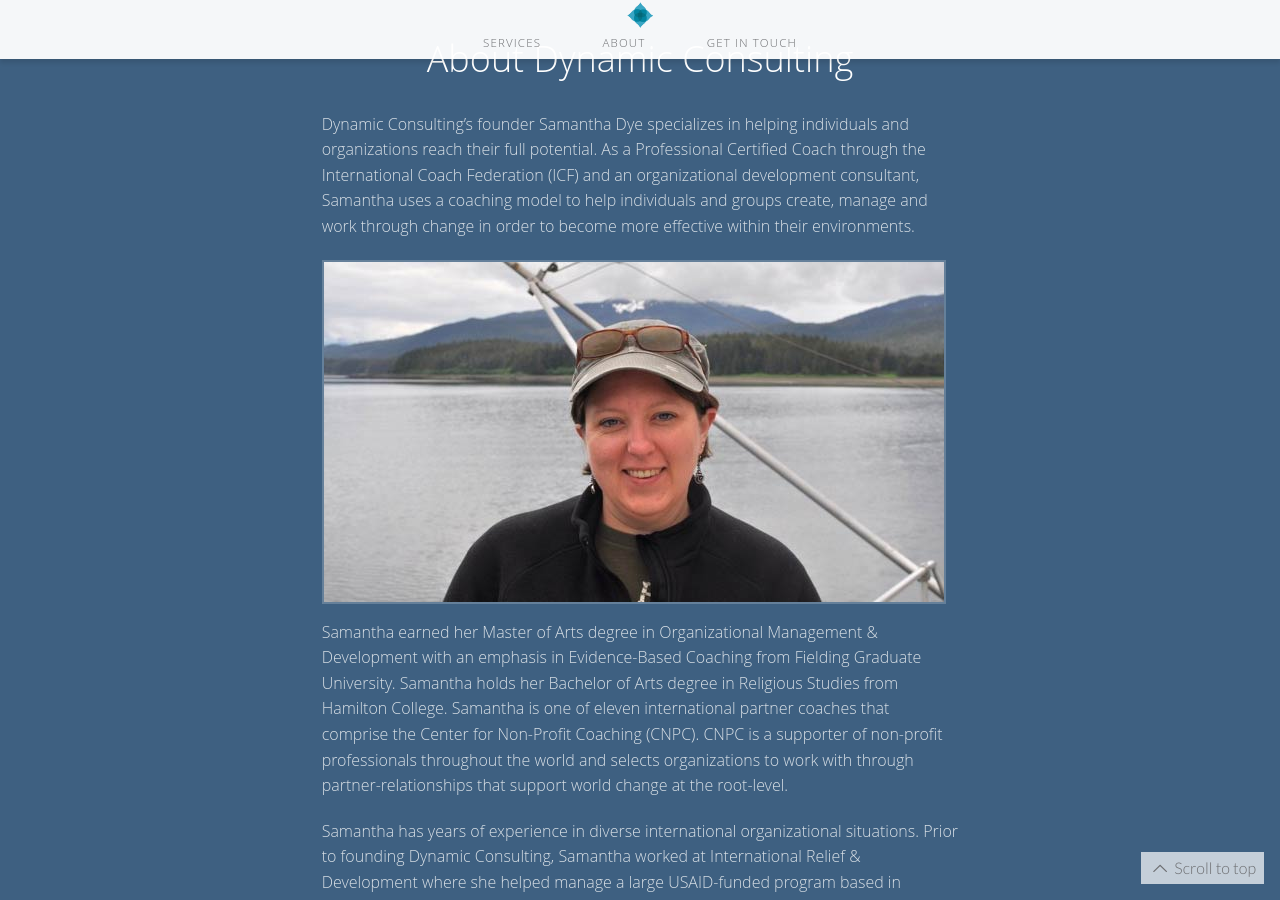
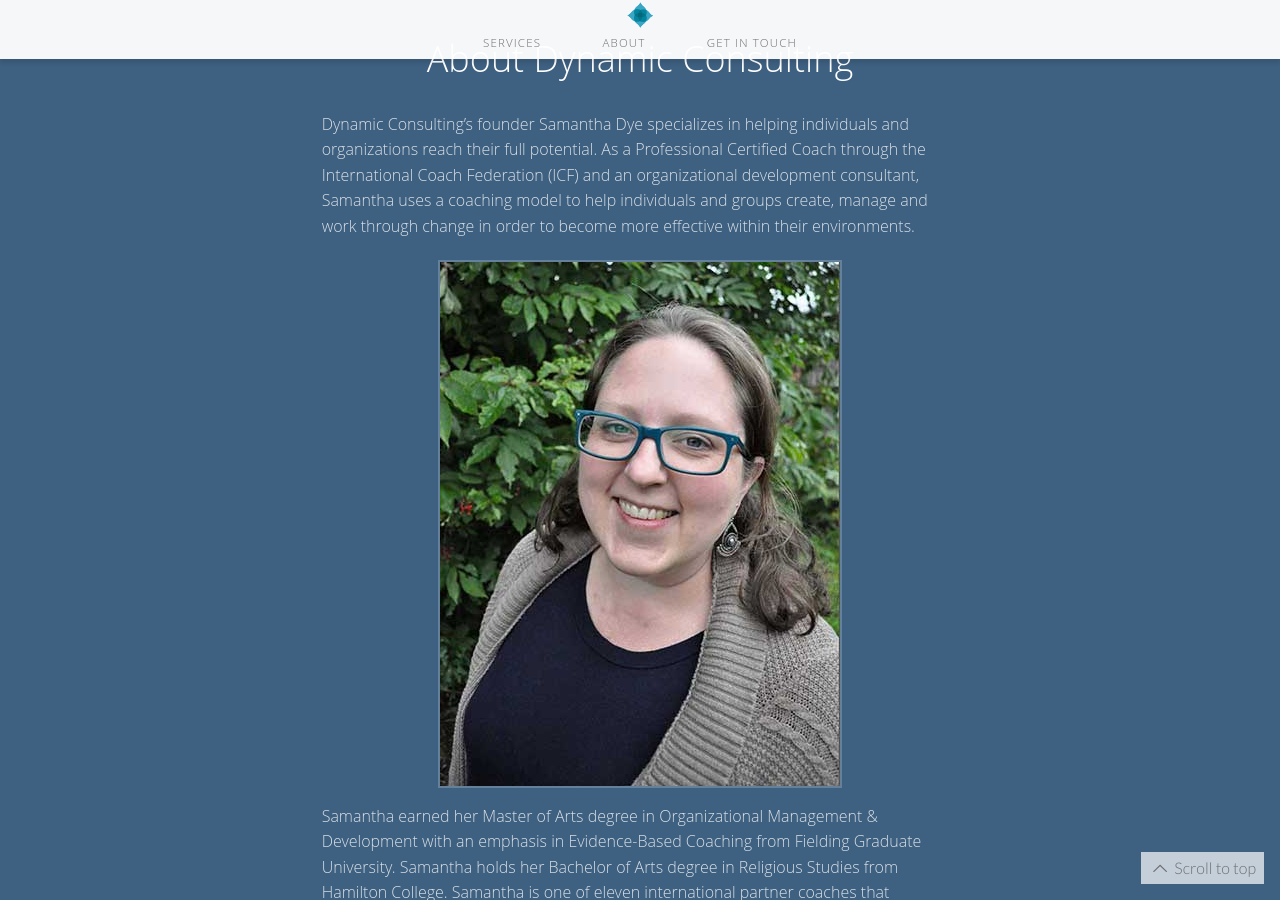
Before and after one commit to ducstudio/dynamicconsulting.github.io, a Jekyll site: the page built from index.html, in a window 1280 px wide and 900 px high, scrolled down 1261 px. Built offline with Jekyll 4.4.1, drawn with Linux system fonts in a browser that asks for light colours; Markdown is read by kramdown in place of the engine named in the settings; the list of posts is cut into pages by our own code.

Commit message:
upated home page image

```diff
--- a/_layouts/home.html
+++ b/_layouts/home.html
@@ -93,7 +93,11 @@
 
 <p>Dynamic Consulting&rsquo;s founder Samantha Dye specializes in helping individuals and organizations reach their full potential.  As a Professional Certified Coach through the International Coach Federation (<abbr>ICF</abbr>) and an organizational development consultant, Samantha uses a coaching model to help individuals and groups create, manage and work through change in order to become more effective within their environments.</p>
 
-<img src="images/content/samantha.jpg" alt="Samantha Dye" class="portrait"/>
+<div style="text-align: center;">
+
+<img style="margin: 0 auto; text-align: center; margin-bottom: 1em;" src="images/content/samantha-2.jpg" alt="Samantha Dye" class="portrait"/>
+
+</div>
 
 <p>Samantha earned her Master of Arts degree in Organizational Management &amp; Development with an emphasis in Evidence-Based Coaching from Fielding Graduate University.  Samantha holds her Bachelor of Arts degree in Religious Studies from Hamilton College.  Samantha is one of eleven international partner coaches that comprise the Center for Non-Profit Coaching (<abbr>CNPC</abbr>).  <abbr>CNPC</abbr> is a supporter of non-profit professionals throughout the world and selects organizations to work with through partner-relationships that support world change at the root-level.</p>
 
```
Also changed, not shown: images/content/samantha-2.jpg (added).
